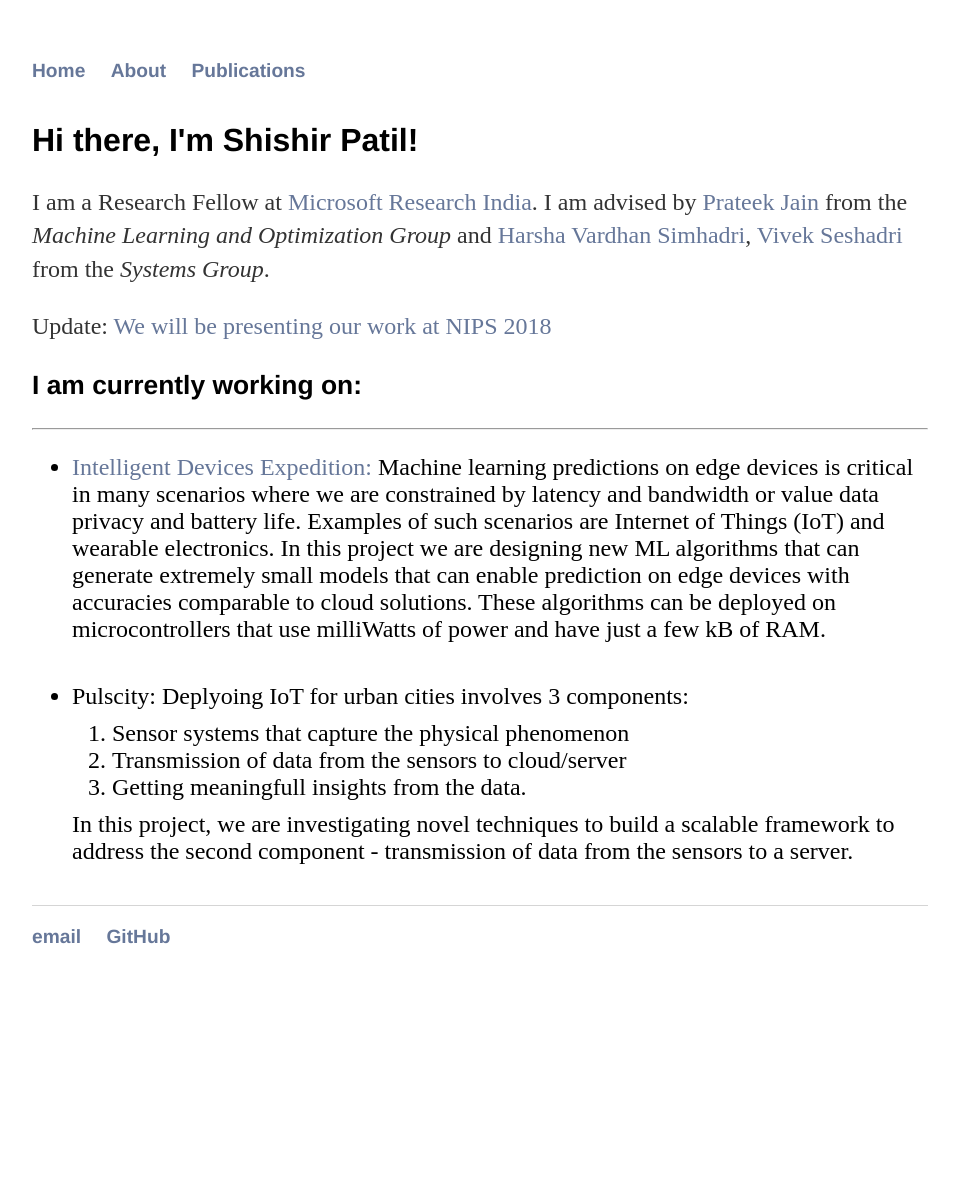
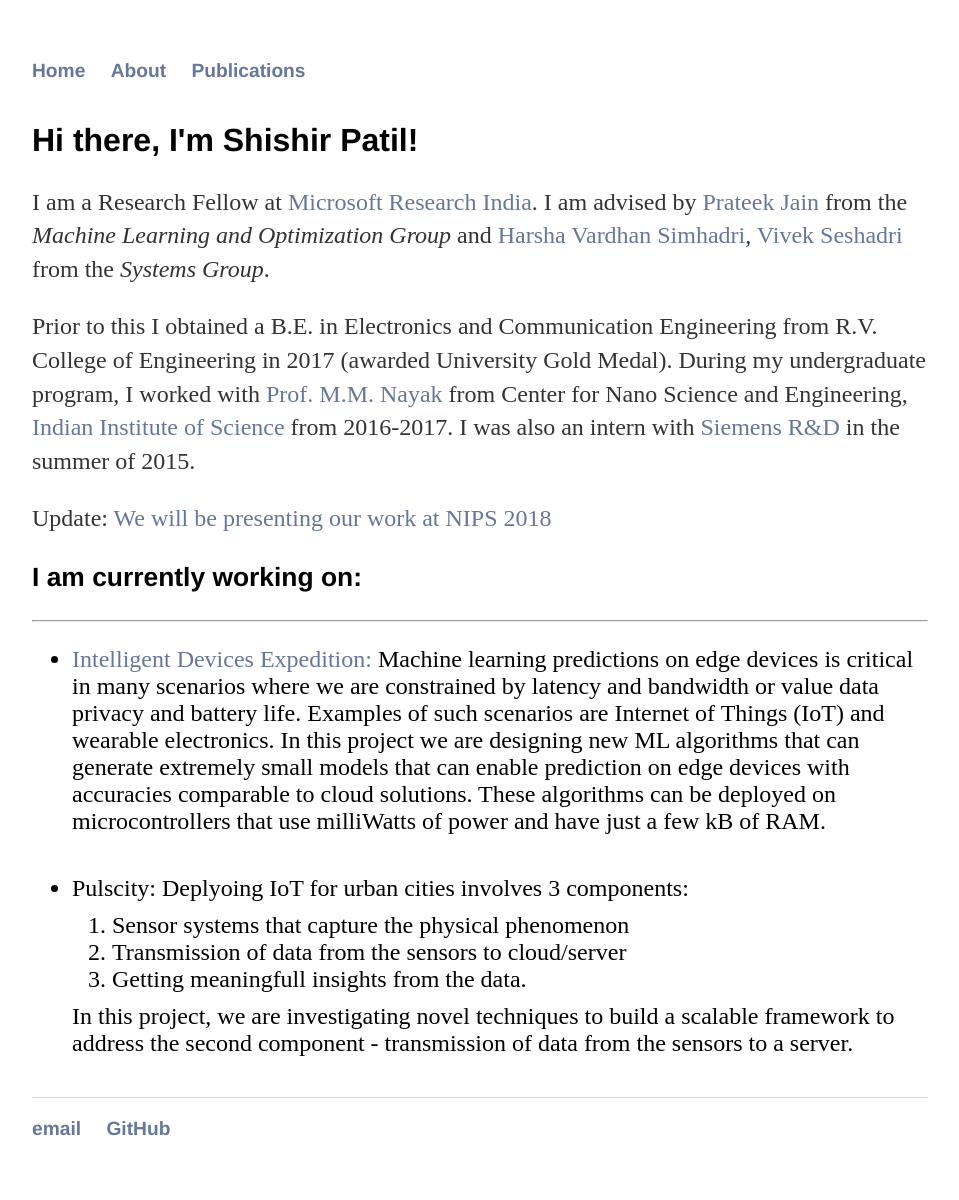
Before and after one commit to ShishirPatil/ShishirPatil.github.io, a Jekyll site: the page built from index.md, in a window 1280 px wide. Shown: the whole page, without its empty margins (160-1119 px from the left). Built offline with Jekyll 4.4.1, drawn with Linux system fonts in a browser that asks for light colours; before the commit the page ends 1008 px from its top, so only the background shows below that.

Commit message:
Moving about to Landing page

```diff
--- a/index.md
+++ b/index.md
@@ -7,6 +7,9 @@
     	<p>I am a Research Fellow at <a href ='https://www.microsoft.com/en-us/research/lab/microsoft-research-india/'>Microsoft Research India</a>. I am advised by <a href='http://www.prateekjain.org/'>Prateek Jain</a> from the <em>Machine Learning and Optimization Group</em> and <a href='http://harsha-simhadri.org/'>Harsha Vardhan Simhadri</a>, <a href='https://www.microsoft.com/en-us/research/people/visesha/'>Vivek Seshadri</a> from the <em>Systems Group</em>.
             <!-- <a href="/about">Read more about my life...</a> -->
         </p>
+
+        <p> Prior to this I obtained a B.E. in Electronics and Communication Engineering from R.V. College of Engineering in 2017 (awarded University Gold Medal). During my undergraduate program, I worked with <a href ='http://www.cense.iisc.ac.in/m-m-nayak'>Prof. M.M. Nayak</a> from Center for Nano Science and Engineering, <a href = 'http://www.iisc.ac.in/'>Indian Institute of Science</a> from 2016-2017. I was also an intern with <a href='http://www.siemens.co.in/about-us/innovations/stspl/ctdcin.htm'>Siemens R&D</a> in the summer of 2015.</p>
+
         <p>Update: <a href = 'https://nips.cc/Expo/Conferences/2018/Schedule?demo_id=3'> We will be presenting our work at NIPS 2018</a>
         </p>
     <h3>I am currently working on:</h3><hr>
```
